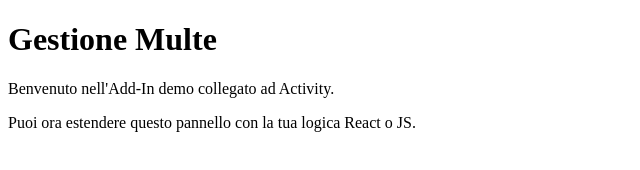
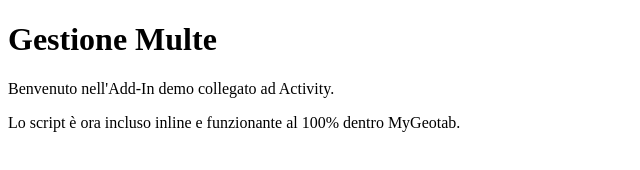
Before and after one commit to FrankjGesco/geotab-multe-manager, a plain HTML site: page index.html in a window 1280 px wide. Shown: the full height of the page, 0-640 px from the left. Drawn offline with Linux system fonts and the light colour scheme.

Commit message:
Update index.html

```diff
--- a/index.html
+++ b/index.html
@@ -1,13 +1,22 @@
-
 <!DOCTYPE html>
 <html lang="it">
   <head>
     <meta charset="UTF-8" />
     <title>Gestione Multe</title>
     <meta name="viewport" content="width=device-width, initial-scale=1.0" />
-    <script src="script.js" defer></script>
   </head>
   <body>
     <div id="root">Caricamento...</div>
+
+    <script>
+      document.addEventListener("DOMContentLoaded", function () {
+        const root = document.getElementById("root");
+        root.innerHTML = `
+          <h1>Gestione Multe</h1>
+          <p>Benvenuto nell'Add-In demo collegato ad Activity.</p>
+          <p>Lo script è ora incluso inline e funzionante al 100% dentro MyGeotab.</p>
+        `;
+      });
+    </script>
   </body>
 </html>
```
